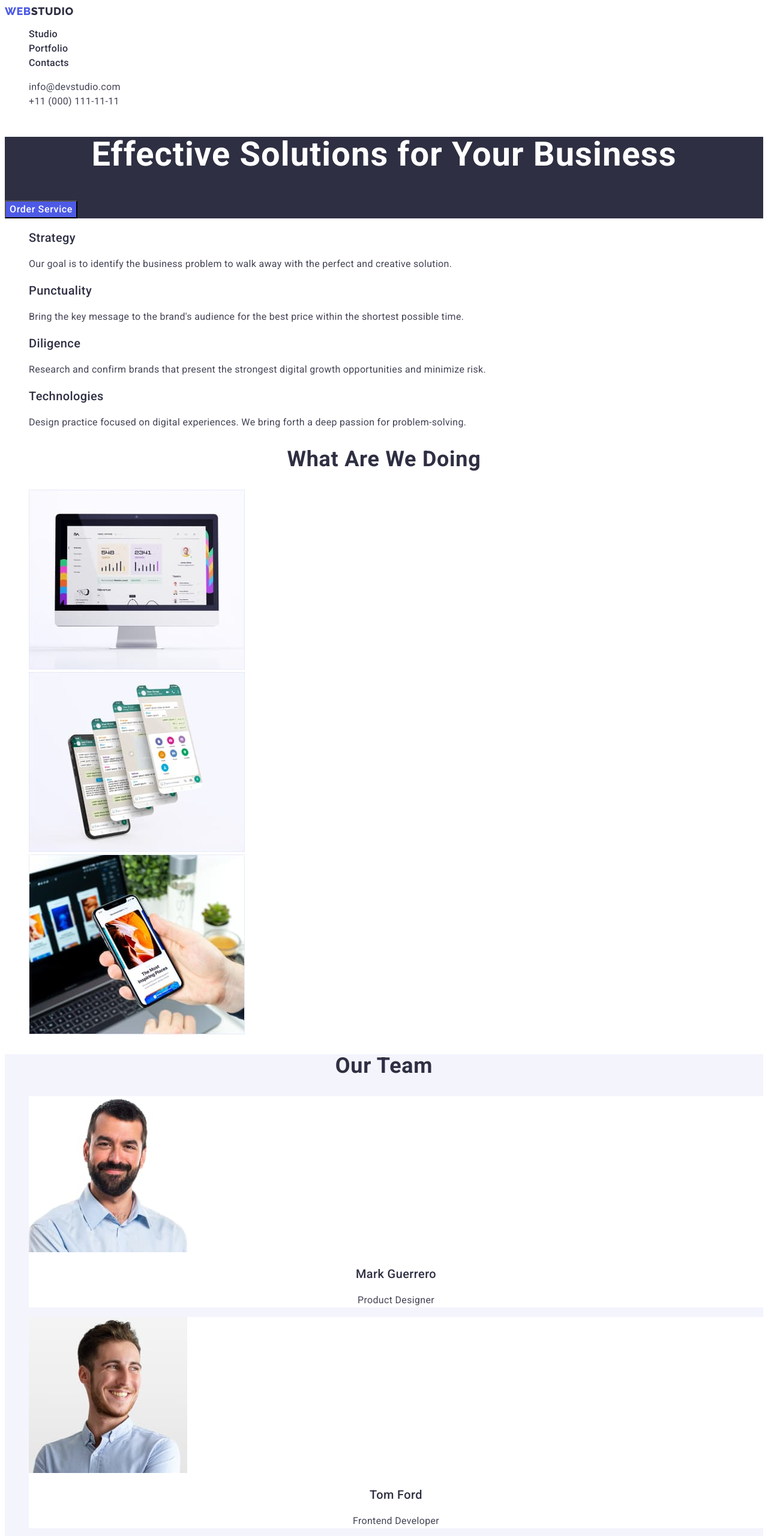
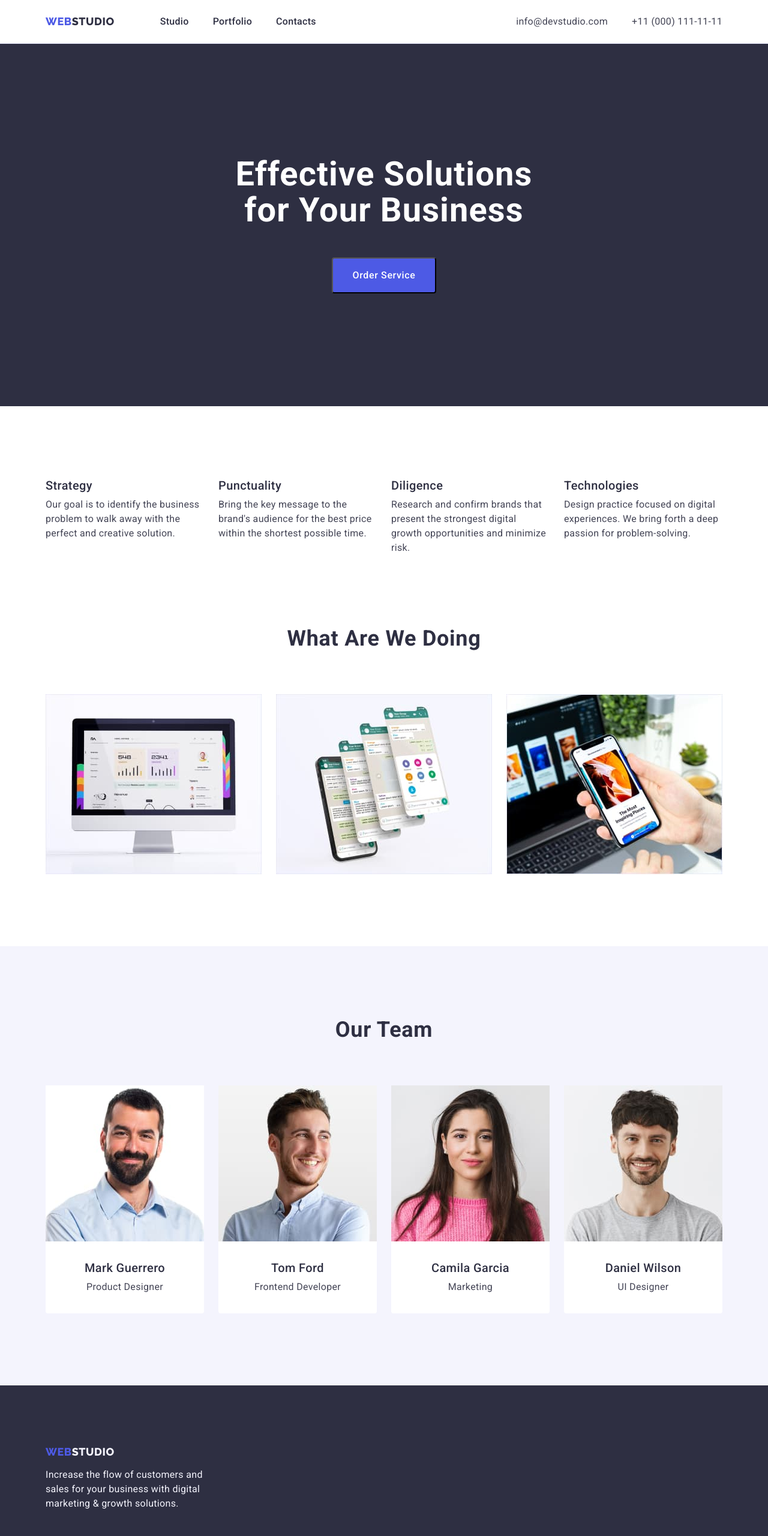
Before and after one commit to AliceBondMe/goit-markup-hw-03, a plain HTML site: page index.html in a window 1280 px wide. Shown: the top 2560 px of the page at 60% size. Drawn offline with nearby package versions, Linux system fonts and the light colour scheme.

Commit message:
first try

```diff
--- a/css/styles.css
+++ b/css/styles.css
@@ -20,8 +20,27 @@ body {
   font-size: 16px;
 }
 
-.list {
+p,
+h1,
+h2,
+h3,
+h4,
+h5,
+h6 {
+  margin-top: 0;
+  margin-bottom: 0;
+}
+
+ul {
   list-style-type: none;
+  margin-top: 0;
+  margin-bottom: 0;
+  padding-left: 0;
+}
+
+img {
+  display: block;
+  max-width: 100%;
 }
 
 .link {
@@ -33,6 +52,18 @@ body {
   color: var(--pressed-state);
 }
 
+.container {
+  width: 100%;
+  max-width: 1158px;
+  padding-left: 15px;
+  padding-right: 15px;
+  margin: 0 auto;
+}
+
+.section {
+  padding-bottom: 120px;
+}
+
 .section-title {
   font-weight: 700;
   font-size: 36px;
@@ -41,6 +72,7 @@ body {
   letter-spacing: 0.02em;
   text-transform: capitalize;
   color: var(--dark);
+  margin-bottom: 72px;
 }
 
 .logo {
@@ -53,10 +85,39 @@ body {
   color: var(--primary-brand);
 }
 
+.visually-hidden {
+  position: absolute;
+  width: 1px;
+  height: 1px;
+  margin: -1px;
+  border: 0;
+  padding: 0;
+  white-space: nowrap;
+  clip-path: inset(100%);
+  clip: rect(0 0 0 0);
+  overflow: hidden;
+}
+
 /*------------------HEADER------------------*/
 .header {
+  padding-top: 24px;
+  padding-bottom: 24px;
+  border-bottom: 1px solid var(--accent);
 }
+
+.header-container {
+  display: flex;
+  align-items: center;
+}
+
 .header-navigation {
+  display: flex;
+  align-items: center;
+  flex-grow: 1;
+}
+
+.header-logo {
+  margin-right: 76px;
 }
 
 .header-logo .spn {
@@ -64,7 +125,10 @@ body {
 }
 
 .header-menu-list {
+  display: flex;
+  gap: 40px;
 }
+
 .header-menu-item {
 }
 
@@ -80,6 +144,8 @@ body {
   font-style: normal;
 }
 .address-list {
+  display: flex;
+  gap: 40px;
 }
 .address-item {
 }
@@ -95,6 +161,14 @@ body {
   background-color: var(--dark);
 }
 
+.hero-container {
+  padding-top: 188px;
+  padding-bottom: 188px;
+  display: flex;
+  flex-direction: column;
+  align-items: center;
+}
+
 .hero-title {
   font-weight: 700;
   font-size: 56px;
@@ -102,7 +176,10 @@ body {
   text-align: center;
   letter-spacing: 0.02em;
   color: var(--white-background);
+  max-width: 496px;
+  margin-bottom: 48px;
 }
+
 .hero-btn {
   font-family: "Roboto", sans-serif;
   font-size: 16px;
@@ -112,6 +189,8 @@ body {
   color: var(--white-background);
   background-color: var(--primary-brand);
   cursor: pointer;
+  padding: 16px 32px;
+  border-radius: 4px;
 }
 
 .hero-btn:hover,
@@ -121,19 +200,28 @@ body {
 
 /*------------------FEATURES------------------*/
 .features {
+  padding-top: 120px;
 }
+
 .features-title {
 }
+
 .features-list {
+  display: flex;
+  gap: 24px;
 }
+
 .features-item {
+  width: calc((100% - 72px) / 4);
 }
+
 .features-subtitle {
   font-weight: 500;
   font-size: 20px;
   line-height: 1.2;
   letter-spacing: 0.02em;
   color: var(--dark);
+  margin-bottom: 8px;
 }
 
 .features-text {
@@ -149,6 +237,8 @@ body {
 }
 
 .products-list {
+  display: flex;
+  justify-content: space-between;
 }
 .products-item {
 }
@@ -156,15 +246,28 @@ body {
 /*------------------TEAM------------------*/
 .team {
   background-color: var(--light);
+  padding-top: 120px;
 }
 
 .team-title {
 }
+
 .team-list {
+  display: flex;
+  gap: 24px;
 }
+
 .team-item {
   background-color: var(--white-background);
+  width: calc((100% - 72px) / 4);
+  padding-bottom: 32px;
+  border-radius: 0px 0px 4px 4px;
 }
+
+.team-item img {
+  margin-bottom: 32px;
+}
+
 .team-subtitle {
   font-weight: 500;
   font-size: 20px;
@@ -172,6 +275,7 @@ body {
   text-align: center;
   letter-spacing: 0.02em;
   color: var(--dark);
+  margin-bottom: 8px;
 }
 .team-text {
   line-height: 1.5;
@@ -183,6 +287,11 @@ body {
 /*------------------FOOTER------------------*/
 .footer {
   background-color: var(--dark);
+  padding-top: 100px;
+  padding-bottom: 100px;
+}
+
+.footer-logo {
 }
 
 .footer-logo .spn {
@@ -193,14 +302,22 @@ body {
   line-height: 1.5;
   letter-spacing: 0.02em;
   color: var(--light);
+  margin-top: 16px;
+  max-width: 264px;
 }
 
 /*********------------PORTFOLIO-PAGE-----------*********/
 
-/*--------------FILTER--------------*/
-.portfolio-title {
+.portfolio {
+  padding-top: 96px;
+  padding-bottom: 120px;
 }
+
 .filter-list {
+  display: flex;
+  gap: 24px;
+  justify-content: center;
+  margin-bottom: 72px;
 }
 
 .filter-item {
@@ -216,6 +333,9 @@ body {
   color: var(--primary-brand);
   background-color: var(--light);
   cursor: pointer;
+  padding: 12px 24px;
+  border: 1px solid var(--accent);
+  border-radius: 4px;
 }
 
 .filter-btn:hover,
@@ -224,13 +344,17 @@ body {
   color: var(--white-background);
 }
 
-/*--------------PORTFOLIO--------------*/
-.portfolio {
+.portfolio-list {
+  display: flex;
+  flex-wrap: wrap;
+  gap: 48px 24px;
 }
-.portfolio-list {
+
+.portfolio-item {
+  width: calc((100% - 48px) / 3);
+  border: 1px solid var(--accent);
 }
-.portfolio-item {
-}
+
 .portfolio-link {
 }
 
@@ -240,10 +364,15 @@ body {
   line-height: 1.2;
   letter-spacing: 0.02em;
   color: var(--dark);
+  padding-top: 32px;
+  padding-left: 16px;
+  margin-bottom: 8px;
 }
 
 .portfolio-text {
   line-height: 1.5;
   letter-spacing: 0.02em;
   color: var(--text);
+  padding-left: 16px;
+  padding-bottom: 32px;
 }
--- a/index.html
+++ b/index.html
@@ -11,15 +11,24 @@
       rel="stylesheet"
     />
     <title>Web Studio</title>
+    <link
+      rel="stylesheet"
+      href="https://cdnjs.cloudflare.com/ajax/libs/modern-normalize/2.0.0/modern-normalize.css"
+      integrity="sha512-gA2Bvu0/hw4oj0Lp8ZHjK+o3S4BE5m8d/wNVy6ktKLhHKPpWLQwv9ixzuWirWOakoJqlBdePq2NhoCaUOQ5npQ=="
+      crossorigin="anonymous"
+      referrerpolicy="no-referrer"
+    />
     <link rel="stylesheet" href="./css/styles.css" />
   </head>
 
   <body>
     <header class="header">
+      <div class="container header-container">
         <nav class="header-navigation">
           <a href="./index.html" class="logo header-logo link"
             >Web<span class="spn">Studio</span></a
           >
+
           <ul class="header-menu-list list">
             <li class="header-menu-item">
               <a href="./index.html" class="header-menu-link link">Studio</a>
@@ -34,6 +43,7 @@
             </li>
           </ul>
         </nav>
+
         <address class="address">
           <ul class="address-list list">
             <li class="address-item">
@@ -48,22 +58,26 @@
             </li>
           </ul>
         </address>
+      </div>
     </header>
 
     <main>
       <section class="hero">
+        <div class="container hero-container">
           <h1 class="hero-title">Effective Solutions for Your Business</h1>
           <button type="button" class="hero-btn">Order Service</button>
+        </div>
       </section>
 
-      <section class="features">
-        <h2 hidden class="features-title">Features</h2>
+      <section class="features section">
+        <div class="container">
+          <h2 class="features-title visually-hidden">Features</h2>
           <ul class="features-list list">
             <li class="features-item">
               <h3 class="features-subtitle">Strategy</h3>
               <p class="features-text">
-              Our goal is to identify the business problem to walk away with the
-              perfect and creative solution.
+                Our goal is to identify the business problem to walk away with
+                the perfect and creative solution.
               </p>
             </li>
             <li class="features-item">
@@ -88,9 +102,11 @@
               </p>
             </li>
           </ul>
+        </div>
       </section>
 
-      <section class="products">
+      <section class="products section">
+        <div class="container">
           <h2 class="products-title section-title">What are we doing</h2>
           <ul class="products-list list">
             <li class="products-item">
@@ -118,9 +134,11 @@
               />
             </li>
           </ul>
+        </div>
       </section>
 
-      <section class="team">
+      <section class="team section">
+        <div class="container">
           <h2 class="team-title section-title">Our Team</h2>
           <ul class="team-list list">
             <li class="team-item">
@@ -164,17 +182,20 @@
               <p class="team-text">UI Designer</p>
             </li>
           </ul>
+        </div>
       </section>
     </main>
 
     <footer class="footer">
+      <div class="container">
         <a href="./index.html" class="logo footer-logo link"
           >Web<span class="spn">Studio</span></a
         >
         <p class="footer-text">
-        Increase the flow of customers and sales for your business with digital
-        marketing & growth solutions.
+          Increase the flow of customers and sales for your business with
+          digital marketing & growth solutions.
         </p>
+      </div>
     </footer>
   </body>
 </html>
```
Also changed, not shown: portfolio.html (+21 -4 lines). Lines whose indentation alone changed are shown as unchanged.
